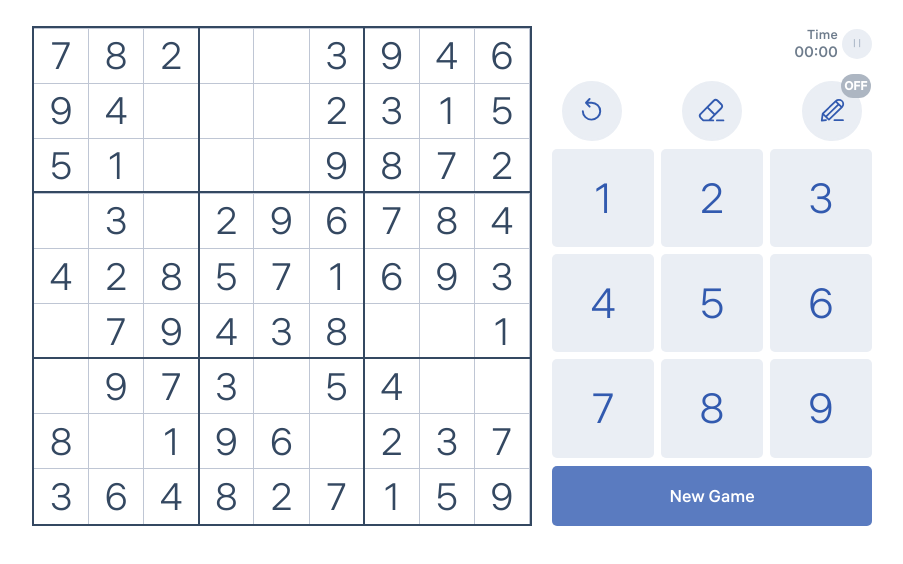
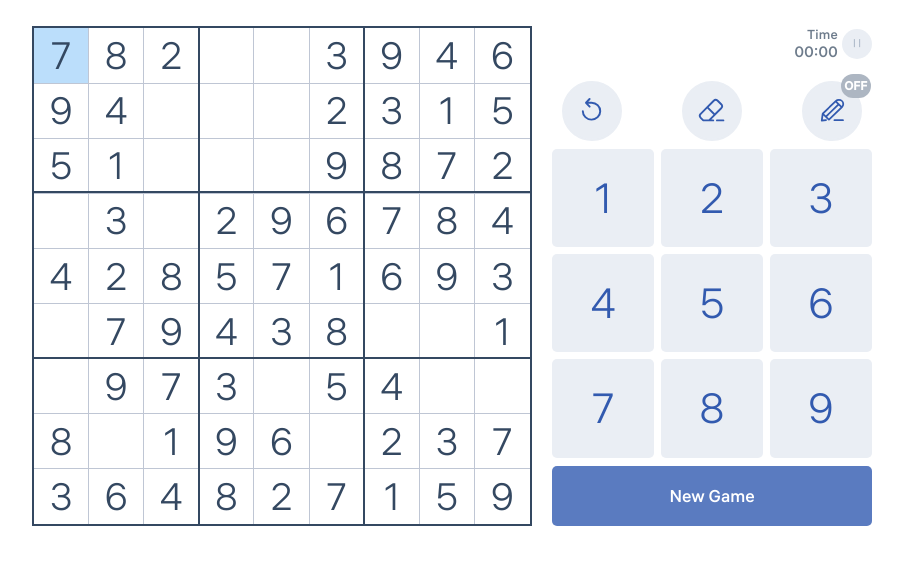
Before and after one commit to Katrincik9/SudokuReact, a React (Vite) app: page / in a window 1280 px wide. Shown: the top 564 px of the page, without its empty margins (188-1091 px from the left). Built offline with nearby package versions, Linux system fonts and the light colour scheme.

Commit message:
feat: add cell selection

```diff
--- a/src/App.css
+++ b/src/App.css
@@ -74,6 +74,18 @@ body {
   border-right: 0.5px solid var(--gridLightBorder);
   color: var(--gridDarkBorder);
   font-size: clamp(32px, 3.5vw, 38px);
+}
+
+.board-cell.selected {
+  background-color: var(--selectedCellColor);
+}
+
+.board-cell:nth-child(-n + 9) {
+  border-top: none;
+}
+
+.board-cell:nth-child(9n) {
+  border-right: none;
 }
 
 .game-panel {
--- a/src/Board.tsx
+++ b/src/Board.tsx
@@ -1,20 +1,21 @@
 import type { BoardData, CellData } from "./types/sudoku";
 
-export default function Board({board} : {board : BoardData}) {
+export default function Board({board, onSelectCell, selectedCell} : {board : BoardData; onSelectCell: (row: number, column: number) => void; selectedCell: {row: number, column: number}}) {
   return (
     <div className="board">
       {board.map((row, rowIndex) => {
         return row.map((column, columnIndex) => {
-          return <Cell key={`${rowIndex}-${columnIndex}`} cell={column}/>;
+          const isSelected = selectedCell.row === rowIndex && selectedCell.column === columnIndex
+          return <Cell key={`${rowIndex}-${columnIndex}`} cell={column} onClick={() => onSelectCell(rowIndex, columnIndex)} isSelected={isSelected}/>;
         });
       })}
     </div>
   )
 }
 
-function Cell({cell} : {cell : CellData}) {
+function Cell({cell, onClick, isSelected} : {cell : CellData; onClick: () => void; isSelected : boolean}) {
   return (
-    <div className="board-cell">
+    <div className={"board-cell " + (isSelected ? "selected" : "")} onClick={onClick}>
       <div>{cell.value}</div>
     </div>
   )
--- a/src/Game.tsx
+++ b/src/Game.tsx
@@ -5,6 +5,7 @@ import type { BoardData, CellData } from './types/sudoku';
 
 export default function Game() {
   const [board, setBoard] = useState<BoardData>(createPuzzleBoard)
+  const [selectedCell, setselectedCell] = useState({row: 0, column: 0})
 
   function createPuzzleBoard() : BoardData {
     const generatedPuzzleString = window.sudoku.generate("easy");
@@ -27,11 +28,16 @@ export default function Game() {
 
   function createNewGame() {
     setBoard(createPuzzleBoard())
+    setselectedCell({row: 0, column: 0})
+  }
+
+  function handleSelectCell(row: number, column: number) {
+    setselectedCell({row, column})
   }
 
   return (
     <div className="game">
-      <Board board={board} />
+      <Board board={board} onSelectCell={handleSelectCell} selectedCell={selectedCell}/>
       <GamePanel onNewGame={createNewGame}/>
     </div>
   )
```
